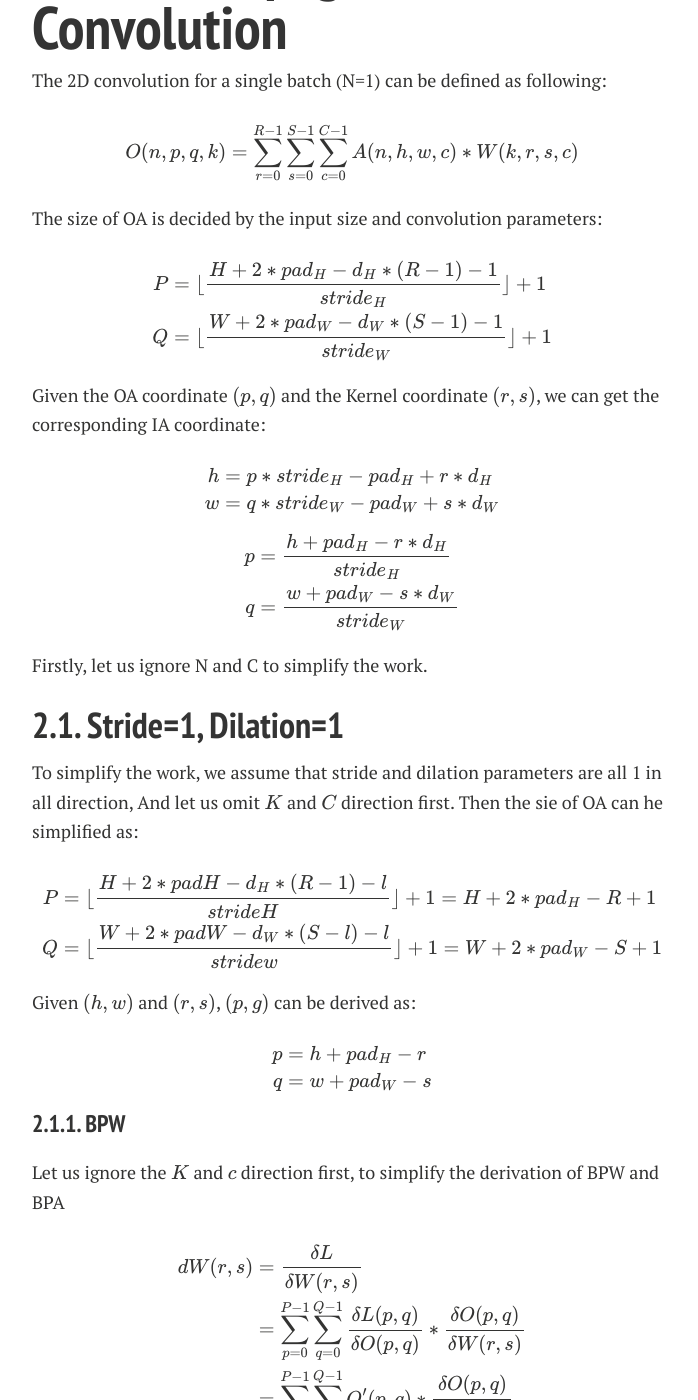
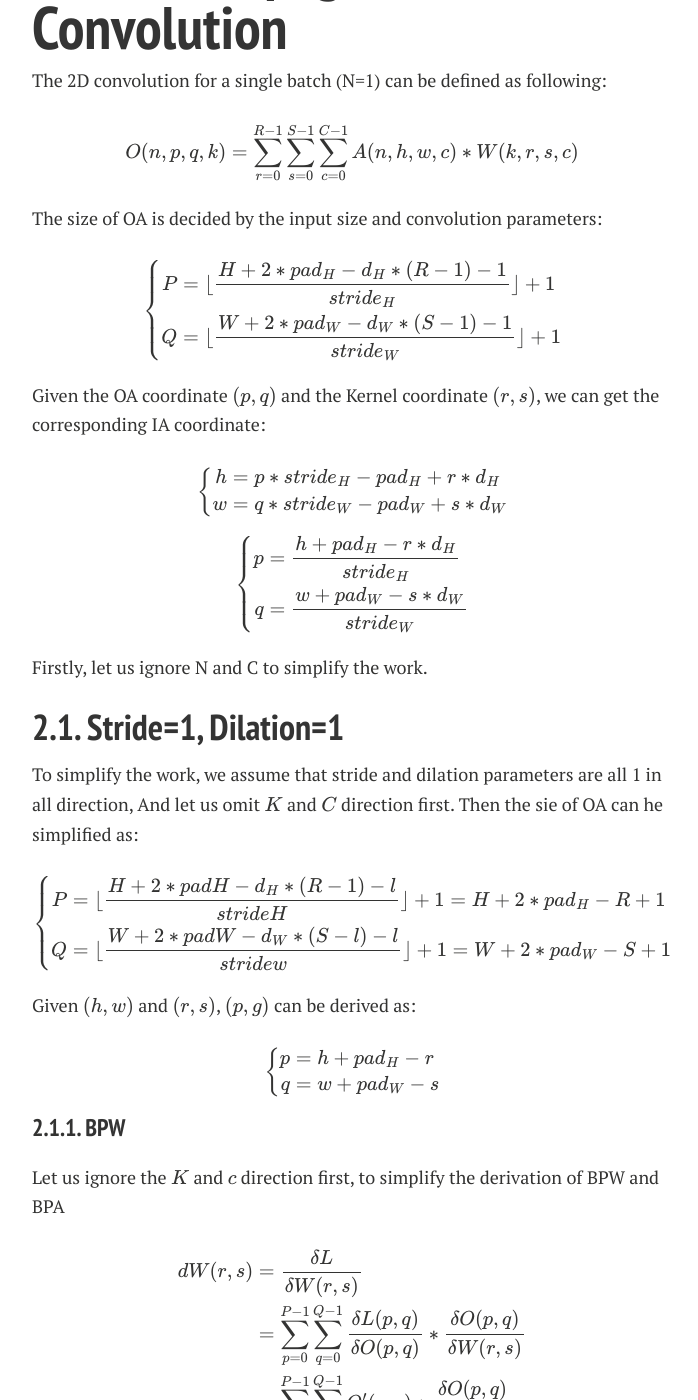
Before and after one commit to silenceluo/silenceluo.github.io, a Jekyll site: the page built from blogs/Backpropagation.md, in a window 1280 px wide and 1400 px high, scrolled down 1953 px. Shown: the whole window, without its empty margins (288-986 px from the left). Built offline with Jekyll 4.4.1, drawn with Linux system fonts in a browser that asks for light colours; nearby versions of some CDN libraries; our own code applies the rules of GitHub Pages for plain Markdown files; formulas are drawn with MathJax 3; comment, search, counter and statistics services are not loaded; a style sheet for code colours, icons or effects is not loaded; some of the changed text lies outside the part shown.

Commit message:
Update math left

```diff
--- a/blogs/Backpropagation.md
+++ b/blogs/Backpropagation.md
@@ -84,27 +84,33 @@ $$
 The size of OA is decided by the input size and convolution parameters:
 
 $$
+\left\{
 \begin{aligned}
 P &= \lfloor \frac{H + 2 * pad_H - d_H * (R-1) - 1}{stride_H} \rfloor + 1 \\
 Q &= \lfloor \frac{W + 2 * pad_W - d_W * (S-1) - 1}{stride_W} \rfloor + 1
 \end{aligned}
+\right.
 $$
 
 Given the OA coordinate $(p, q)$ and the Kernel coordinate $(r, s)$, we can get the corresponding IA coordinate:
 
 
 $$
+\left\{
 \begin{aligned}
 h &= p * stride_H - pad_H + r * d_H \\
 w &= q * stride_W - pad_W + s * d_W
 \end{aligned}
+\right.
 $$
 
 $$
+\left\{
 \begin{aligned}
 p &= \frac{h + pad_H - r * d_H}{stride_H}  \\
 q &= \frac{w + pad_W - s * d_W}{stride_W}
 \end{aligned}
+\right.
 $$
 
 
@@ -115,20 +121,24 @@ Firstly, let us ignore N and C to simplify the work.
 To simplify the work, we assume that stride and dilation parameters are all 1 in all direction, And let us omit $K$ and $C$ direction first. Then the sie of OA can he simplified as:
 
 $$
+\left\{
 \begin{aligned}
 P &= \lfloor \frac{H + 2 * pad H - d_H * (R-1) - l}{stride H} \rfloor + 1 = H + 2 * pad_H - R + 1 \\
 Q &= \lfloor \frac{W + 2 * pad W - d_W * (S-l) - l}{stride w} \rfloor + 1 = W + 2 * pad_W - S + 1
 \end{aligned}
+\right.
 $$
 
 
 Given $(h, w)$ and $(r, s)$, $(p, g)$ can be derived as:
 
 $$
+\left\{
 \begin{aligned}
 p &= h + pad_H - r \\
 q &= w + pad_W - s
 \end{aligned} {}
+\right.
 $$
 
 
@@ -195,10 +205,12 @@ $$
 in which
 
 $$
+\left\{
 \begin{aligned}
 r' &= R-1-r  \\
 s' &= S-1-s
 \end{aligned} {}
+\right.
 $$
 
 In this view of BPW, it is a convolution of $O'$ and $A$, with padding size $(R-1-pad_H, S-1-pad_W)$. The generated $W(R-1-r', S-1-s')$ should be rotated \dag{180} to generate $W$.
@@ -230,10 +242,12 @@ $$
 In which $r'$ and $s'$ are defined as below:
 
 $$
+\left\{
 \begin{aligned}
 r' &= R-1-r  \\
 s' &= S-1-s
 \end{aligned} {}
+\right.
 $$
 
 From the above equation, we can see that BPA is a convolution of $O'$ and $W'=W(R-1-r, S-1-s)$, in which $W'$ is a 180 degree rotated $W$. The padding size is $(R-1-pad_H, S-1-pad_W)$.
@@ -258,10 +272,12 @@ Thus it is a stride convolution with dilation value $(stride_H, stride_W)$.
 As
 
 $$
+\left\{
 \begin{aligned}
 h &= p * stride_H - pad_H + r * d_H  \\
 w &= q * stride_W - pad_W + s * d_W
 \end{aligned}
+\right.
 $$
 
 we have:
@@ -278,10 +294,12 @@ $$
 with
 
 $$
+\left\{
 \begin{aligned}
 r' = R-1-r  \\
 s' = S-1-s
 \end{aligned} {}
+\right.
 $$
 
 Thus for BPA with Dilation=1 and Stride$>$1:
@@ -316,10 +334,12 @@ $$
 and
 
 $$
+\left\{
 \begin{aligned}
 h &= p * stride_H - pad_H + r * d_H  \\
 w &= q * stride_W - pad_W + s * d_W
 \end{aligned}
+\right.
 $$
 
 Then,
@@ -335,10 +355,12 @@ $$
 with
 
 $$
+\left\{
 \begin{aligned}
 r' = R-1-r  \\
 s' = S-1-s
 \end{aligned} {}
+\right.
 $$
 
 Thus for BPA with Dilation$>$1 and Stride$>$1:
@@ -376,10 +398,12 @@ d W(k,r,s,c) = \sum_{n=0}^{N-1} \sum_{p=0}^{P-1} \sum_{q=0}^{Q-1} O'(n, p, q, k)
 $$
 
 $$
+\left\{
 \begin{aligned}
 h &= p * stride_H - pad_H + r * d_H  \\
 w &= q * stride_W - pad_W + s * d_W
 \end{aligned}
+\right.
 $$
 
 There are two ways to map BPW to MMA operation.
```
